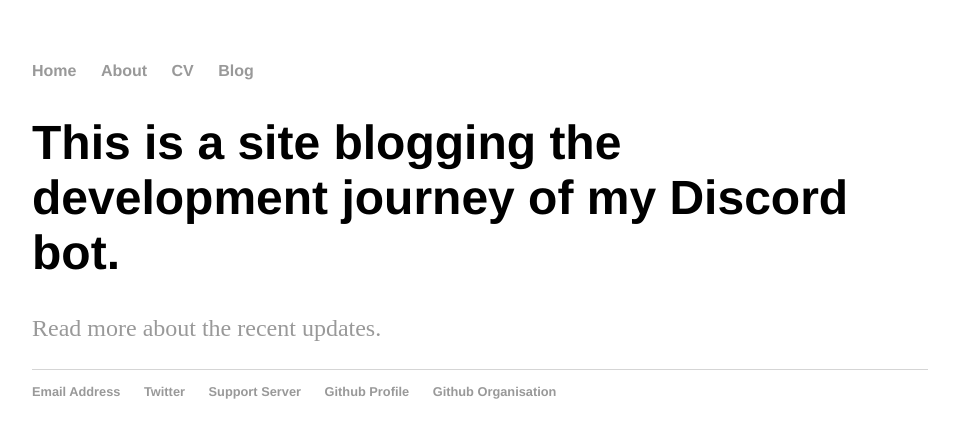
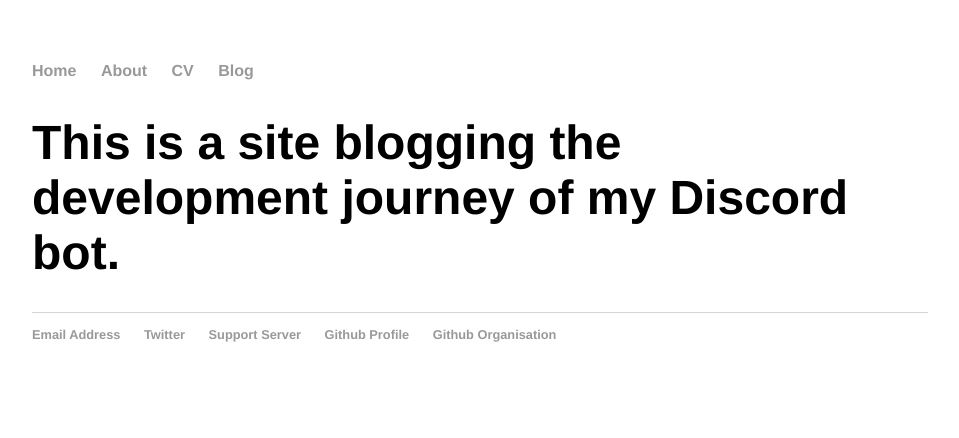
Before and after one commit to DamonTheBot/damonthebot.github.io, a Jekyll site: the page built from index.html, in a window 1280 px wide. Shown: the top 438 px of the page, without its empty margins (160-1119 px from the left). Built offline with Jekyll 4.4.1, drawn with Linux system fonts in a browser that asks for light colours.

Commit message:
Update index.html

```diff
--- a/index.html
+++ b/index.html
@@ -5,5 +5,4 @@ title: DamonTheBot's Dev Blog.
 
 <div class="blurb">
 	<h1>This is a site blogging the development journey of my Discord bot.</h1>
-	<p><a href="/about"> Read more about the recent updates. </a></p>
 </div>
```
